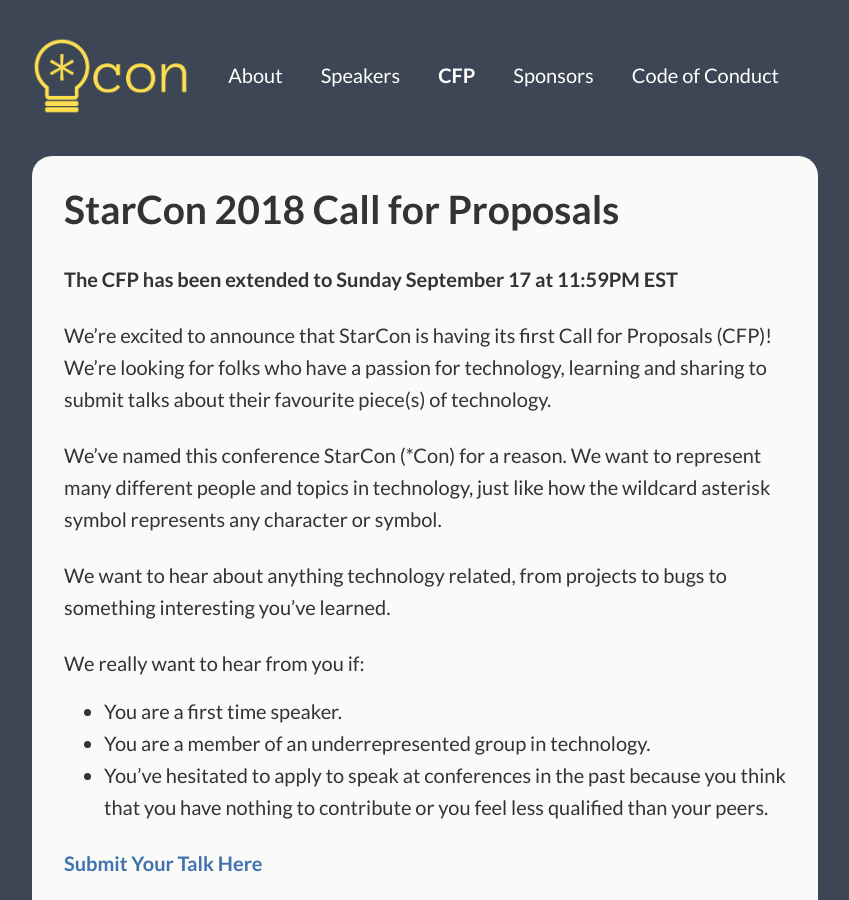
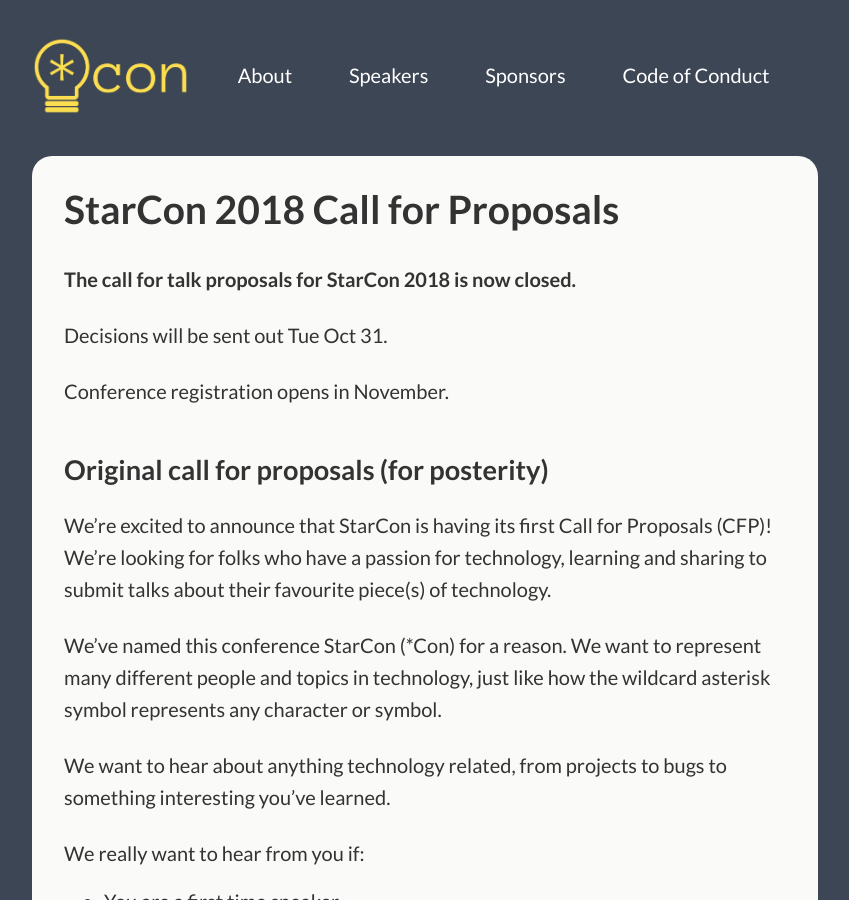
Before and after one commit to StarConKW/starconkw.github.io, a Jekyll site: the page built from _pages/cfp.md, in a window 1280 px wide and 900 px high. Shown: the whole window, without its empty margins (215-1064 px from the left). Built offline with Jekyll 4.4.1, drawn with Linux system fonts in a browser that asks for light colours.

Commit message:
update cfp to say it's closed and take cfp out of nav (#56)
* update cfp to say it's closed and take cfp out of nav

* fuzzier registration date

* code review

```diff
--- a/_config.yml
+++ b/_config.yml
@@ -32,9 +32,6 @@ navigation:
   - title: Speakers
     url: /speakers/
     desc: See who's speaking
-  - title: CFP
-    url: /cfp/
-    desc: Be one of our speakers
   - title: Sponsors
     url: /sponsors/
     desc: Sponsor us!
--- a/_pages/cfp.md
+++ b/_pages/cfp.md
@@ -5,7 +5,13 @@ subtitle: StarCon 2018 Call for Proposals
 permalink: /cfp/
 ---
 
-**The CFP has been extended to Sunday September 17 at 11:59PM EST**
+**The call for talk proposals for StarCon 2018 is now closed.**
+
+Decisions will be sent out Tue Oct 31.
+
+Conference registration opens in November.
+
+## Original call for proposals (for posterity)
 
 We’re excited to announce that StarCon is having its first Call for Proposals (CFP)! We’re looking for folks who have a passion for technology, learning and sharing to submit talks about their favourite piece(s) of technology.
 
```
